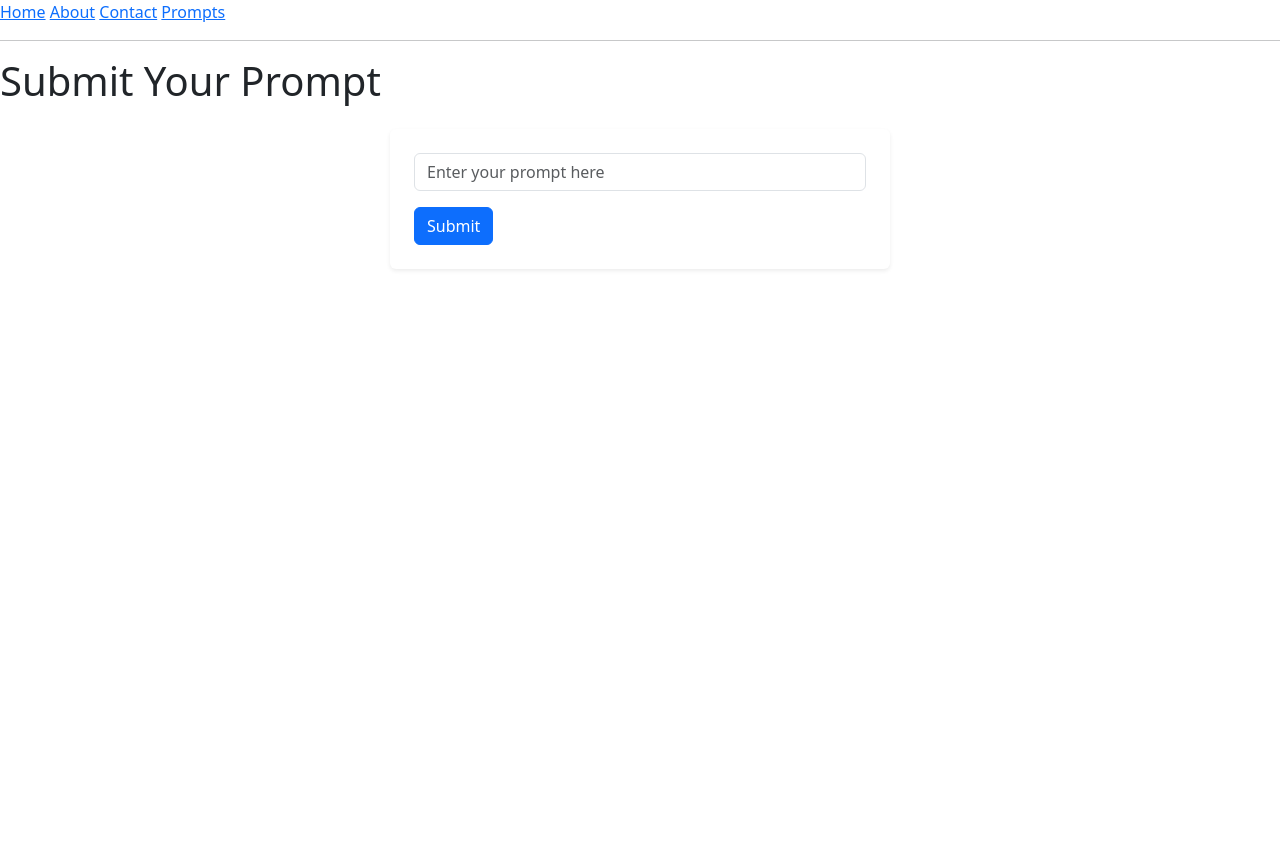
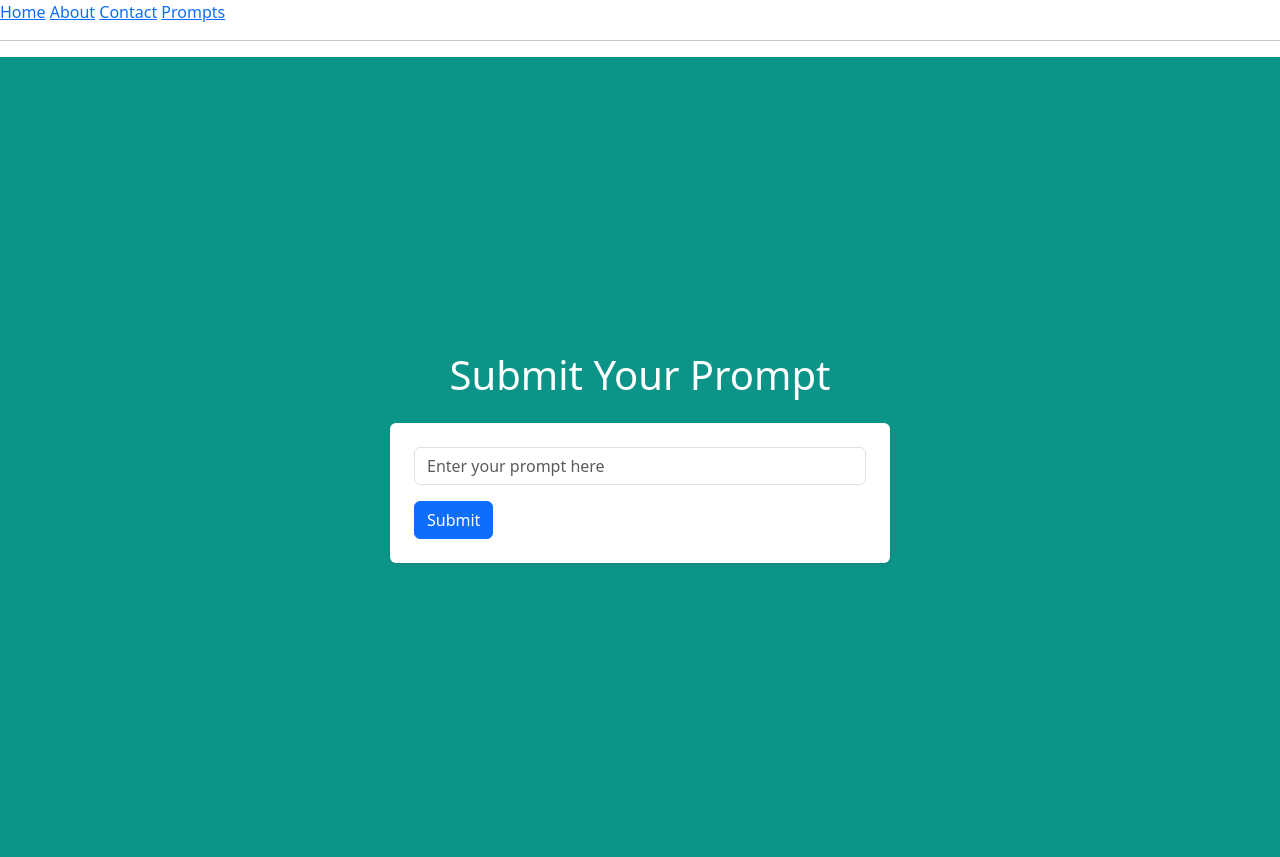
Before and after one commit to Laiba-muzammal/Prompt-Verse, a Flask app: page / in a window 1280 px wide. Before the commit the page ends 270 px from the top, so only its background shows below. Run offline with Flask 3, Linux system fonts and the light colour scheme.

Commit message:
Assistant checkpoint: Fix background color and CSS linking
Assistant generated file changes:
- templates/home.html: Fix background color application
- templates/layout.html: Add custom CSS link

---

User prompt:

why my backgrounf color is not apperaing coercet it

Replit-Commit-Author: Assistant
Replit-Commit-Session-Id: 5f6d28c7-cc5e-4586-9831-29cfbb0db0ac

```diff
--- a/templates/home.html
+++ b/templates/home.html
@@ -3,7 +3,7 @@
 {% block title %}Homepage{% endblock %}
 
 {% block content %}
-<body class="cyan-bg">
+<div class="cyan-bg min-vh-100 d-flex flex-column justify-content-center align-items-center">
 
 <h1 class="mb-4">Submit Your Prompt</h1>
 
@@ -18,6 +18,6 @@
 
   <button type="submit" class="btn btn-primary">Submit</button>
 </form>
-</body>
 
+</div>
 {% endblock %}
--- a/templates/layout.html
+++ b/templates/layout.html
@@ -6,6 +6,7 @@
   <meta name="viewport" content="width=device-width, initial-scale=1.0">
   <title>Document</title>
   <link href="https://cdn.jsdelivr.net/npm/bootstrap@5.3.0/dist/css/bootstrap.min.css" rel="stylesheet">
+  <link href="{{ url_for('static', filename='style.css') }}" rel="stylesheet">
 
 </head>
 <body>
```
